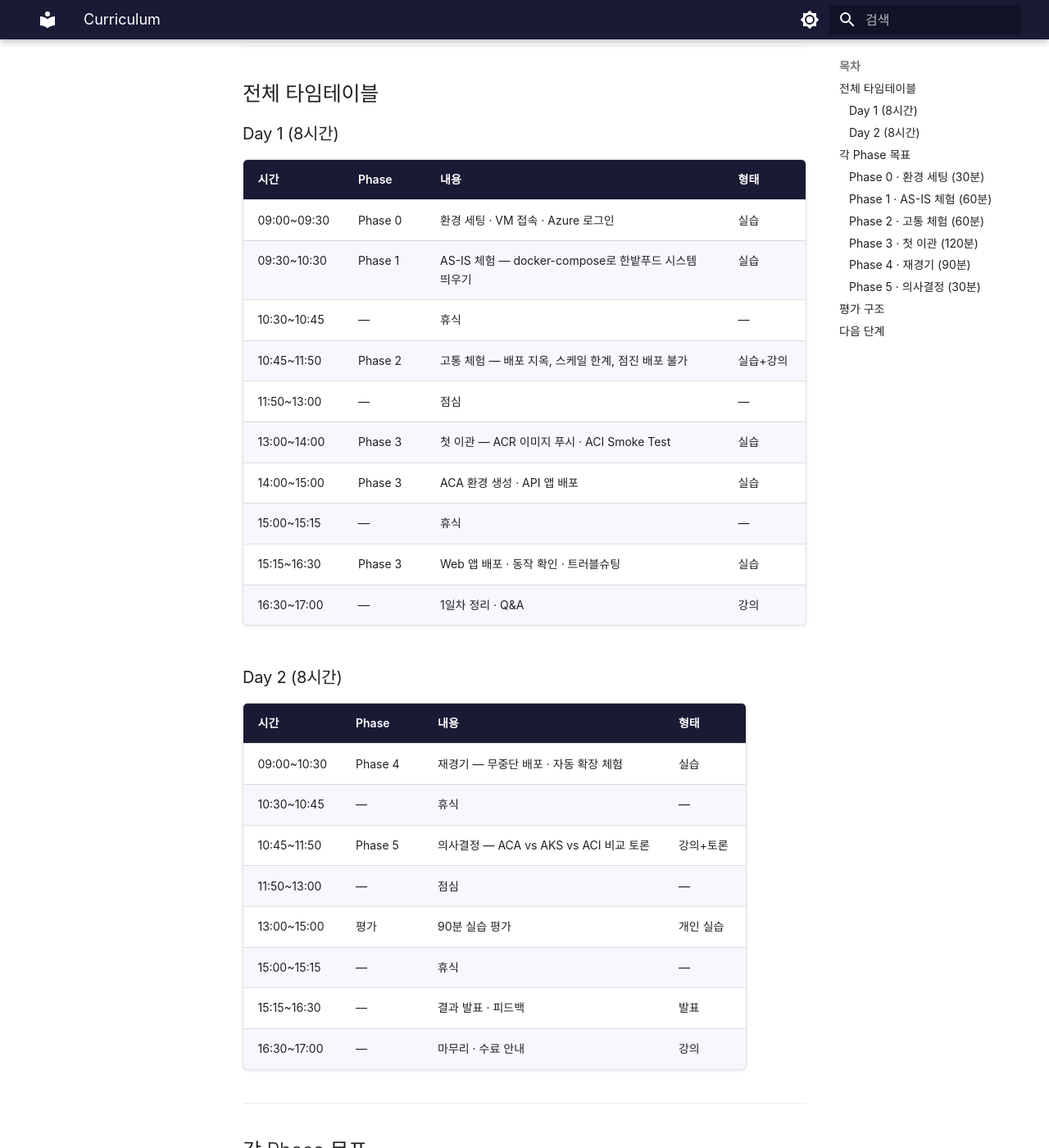
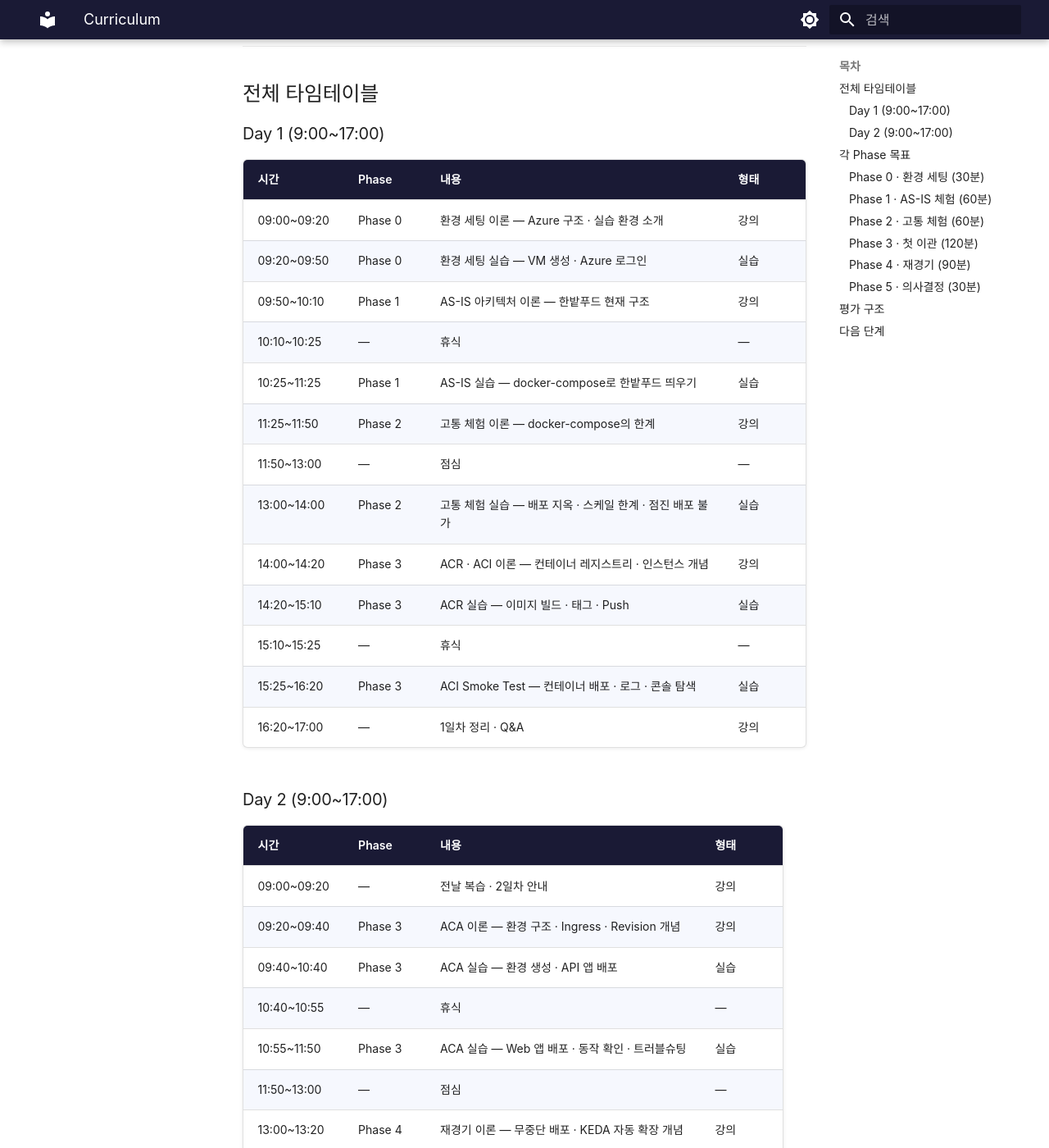
Before and after one commit to skilleat-labs/container-service-labs, an MkDocs documentation site: the page built from docs/overview/curriculum.md, in a window 1280 px wide and 1400 px high, scrolled down 234 px. Shown: the whole window at 82% size. Built offline with MkDocs 1.6.1 and Material for MkDocs 9.7.7, drawn with Linux system fonts in a browser that asks for light colours; some web fonts are replaced; some of the changed text lies outside the part shown.

Commit message:
docs: 타임테이블 이론+실습 분리, Day 1 ACI까지, Day 2 ACA~평가로 재구성

```diff
--- a/docs/curriculum.md
+++ b/docs/curriculum.md
@@ -7,33 +7,40 @@
 
 ## 전체 타임테이블
 
-### Day 1 (8시간)
+### Day 1 (9:00~17:00)
 
 | 시간 | Phase | 내용 | 형태 |
 |------|-------|------|------|
-| 09:00~09:30 | Phase 0 | 환경 세팅 · VM 접속 · Azure 로그인 | 실습 |
-| 09:30~10:30 | Phase 1 | AS-IS 체험 — docker-compose로 한밭푸드 시스템 띄우기 | 실습 |
-| 10:30~10:45 | — | 휴식 | — |
-| 10:45~11:50 | Phase 2 | 고통 체험 — 배포 지옥, 스케일 한계, 점진 배포 불가 | 실습+강의 |
+| 09:00~09:20 | Phase 0 | 환경 세팅 이론 — Azure 구조 · 실습 환경 소개 | 강의 |
+| 09:20~09:50 | Phase 0 | 환경 세팅 실습 — VM 생성 · Azure 로그인 | 실습 |
+| 09:50~10:10 | Phase 1 | AS-IS 아키텍처 이론 — 한밭푸드 현재 구조 | 강의 |
+| 10:10~10:25 | — | 휴식 | — |
+| 10:25~11:25 | Phase 1 | AS-IS 실습 — docker-compose로 한밭푸드 띄우기 | 실습 |
+| 11:25~11:50 | Phase 2 | 고통 체험 이론 — docker-compose의 한계 | 강의 |
 | 11:50~13:00 | — | 점심 | — |
-| 13:00~14:00 | Phase 3 | 첫 이관 — ACR 이미지 푸시 · ACI Smoke Test | 실습 |
-| 14:00~15:00 | Phase 3 | ACA 환경 생성 · API 앱 배포 | 실습 |
-| 15:00~15:15 | — | 휴식 | — |
-| 15:15~16:30 | Phase 3 | Web 앱 배포 · 동작 확인 · 트러블슈팅 | 실습 |
-| 16:30~17:00 | — | 1일차 정리 · Q&A | 강의 |
+| 13:00~14:00 | Phase 2 | 고통 체험 실습 — 배포 지옥 · 스케일 한계 · 점진 배포 불가 | 실습 |
+| 14:00~14:20 | Phase 3 | ACR · ACI 이론 — 컨테이너 레지스트리 · 인스턴스 개념 | 강의 |
+| 14:20~15:10 | Phase 3 | ACR 실습 — 이미지 빌드 · 태그 · Push | 실습 |
+| 15:10~15:25 | — | 휴식 | — |
+| 15:25~16:20 | Phase 3 | ACI Smoke Test — 컨테이너 배포 · 로그 · 콘솔 탐색 | 실습 |
+| 16:20~17:00 | — | 1일차 정리 · Q&A | 강의 |
 
-### Day 2 (8시간)
+### Day 2 (9:00~17:00)
 
 | 시간 | Phase | 내용 | 형태 |
 |------|-------|------|------|
-| 09:00~10:30 | Phase 4 | 재경기 — 무중단 배포 · 자동 확장 체험 | 실습 |
-| 10:30~10:45 | — | 휴식 | — |
-| 10:45~11:50 | Phase 5 | 의사결정 — ACA vs AKS vs ACI 비교 토론 | 강의+토론 |
+| 09:00~09:20 | — | 전날 복습 · 2일차 안내 | 강의 |
+| 09:20~09:40 | Phase 3 | ACA 이론 — 환경 구조 · Ingress · Revision 개념 | 강의 |
+| 09:40~10:40 | Phase 3 | ACA 실습 — 환경 생성 · API 앱 배포 | 실습 |
+| 10:40~10:55 | — | 휴식 | — |
+| 10:55~11:50 | Phase 3 | ACA 실습 — Web 앱 배포 · 동작 확인 · 트러블슈팅 | 실습 |
 | 11:50~13:00 | — | 점심 | — |
-| 13:00~15:00 | 평가 | 90분 실습 평가 | 개인 실습 |
+| 13:00~13:20 | Phase 4 | 재경기 이론 — 무중단 배포 · KEDA 자동 확장 개념 | 강의 |
+| 13:20~15:00 | Phase 4 | 재경기 실습 — Traffic Split · 자동 확장 체험 | 실습 |
 | 15:00~15:15 | — | 휴식 | — |
-| 15:15~16:30 | — | 결과 발표 · 피드백 | 발표 |
-| 16:30~17:00 | — | 마무리 · 수료 안내 | 강의 |
+| 15:15~15:35 | Phase 5 | 의사결정 이론 — ACA vs AKS vs ACI 비교 | 강의+토론 |
+| 15:35~16:30 | 평가 | 실습 평가 — Phase 3·4 재현 + 의사결정 매트릭스 | 개인 실습 |
+| 16:30~17:00 | — | 결과 발표 · 마무리 · 수료 안내 | 발표 |
 
 ---
 
--- a/docs/overview/curriculum.md
+++ b/docs/overview/curriculum.md
@@ -7,33 +7,40 @@
 
 ## 전체 타임테이블
 
-### Day 1 (8시간)
+### Day 1 (9:00~17:00)
 
 | 시간 | Phase | 내용 | 형태 |
 |------|-------|------|------|
-| 09:00~09:30 | Phase 0 | 환경 세팅 · VM 접속 · Azure 로그인 | 실습 |
-| 09:30~10:30 | Phase 1 | AS-IS 체험 — docker-compose로 한밭푸드 시스템 띄우기 | 실습 |
-| 10:30~10:45 | — | 휴식 | — |
-| 10:45~11:50 | Phase 2 | 고통 체험 — 배포 지옥, 스케일 한계, 점진 배포 불가 | 실습+강의 |
+| 09:00~09:20 | Phase 0 | 환경 세팅 이론 — Azure 구조 · 실습 환경 소개 | 강의 |
+| 09:20~09:50 | Phase 0 | 환경 세팅 실습 — VM 생성 · Azure 로그인 | 실습 |
+| 09:50~10:10 | Phase 1 | AS-IS 아키텍처 이론 — 한밭푸드 현재 구조 | 강의 |
+| 10:10~10:25 | — | 휴식 | — |
+| 10:25~11:25 | Phase 1 | AS-IS 실습 — docker-compose로 한밭푸드 띄우기 | 실습 |
+| 11:25~11:50 | Phase 2 | 고통 체험 이론 — docker-compose의 한계 | 강의 |
 | 11:50~13:00 | — | 점심 | — |
-| 13:00~14:00 | Phase 3 | 첫 이관 — ACR 이미지 푸시 · ACI Smoke Test | 실습 |
-| 14:00~15:00 | Phase 3 | ACA 환경 생성 · API 앱 배포 | 실습 |
-| 15:00~15:15 | — | 휴식 | — |
-| 15:15~16:30 | Phase 3 | Web 앱 배포 · 동작 확인 · 트러블슈팅 | 실습 |
-| 16:30~17:00 | — | 1일차 정리 · Q&A | 강의 |
+| 13:00~14:00 | Phase 2 | 고통 체험 실습 — 배포 지옥 · 스케일 한계 · 점진 배포 불가 | 실습 |
+| 14:00~14:20 | Phase 3 | ACR · ACI 이론 — 컨테이너 레지스트리 · 인스턴스 개념 | 강의 |
+| 14:20~15:10 | Phase 3 | ACR 실습 — 이미지 빌드 · 태그 · Push | 실습 |
+| 15:10~15:25 | — | 휴식 | — |
+| 15:25~16:20 | Phase 3 | ACI Smoke Test — 컨테이너 배포 · 로그 · 콘솔 탐색 | 실습 |
+| 16:20~17:00 | — | 1일차 정리 · Q&A | 강의 |
 
-### Day 2 (8시간)
+### Day 2 (9:00~17:00)
 
 | 시간 | Phase | 내용 | 형태 |
 |------|-------|------|------|
-| 09:00~10:30 | Phase 4 | 재경기 — 무중단 배포 · 자동 확장 체험 | 실습 |
-| 10:30~10:45 | — | 휴식 | — |
-| 10:45~11:50 | Phase 5 | 의사결정 — ACA vs AKS vs ACI 비교 토론 | 강의+토론 |
+| 09:00~09:20 | — | 전날 복습 · 2일차 안내 | 강의 |
+| 09:20~09:40 | Phase 3 | ACA 이론 — 환경 구조 · Ingress · Revision 개념 | 강의 |
+| 09:40~10:40 | Phase 3 | ACA 실습 — 환경 생성 · API 앱 배포 | 실습 |
+| 10:40~10:55 | — | 휴식 | — |
+| 10:55~11:50 | Phase 3 | ACA 실습 — Web 앱 배포 · 동작 확인 · 트러블슈팅 | 실습 |
 | 11:50~13:00 | — | 점심 | — |
-| 13:00~15:00 | 평가 | 90분 실습 평가 | 개인 실습 |
+| 13:00~13:20 | Phase 4 | 재경기 이론 — 무중단 배포 · KEDA 자동 확장 개념 | 강의 |
+| 13:20~15:00 | Phase 4 | 재경기 실습 — Traffic Split · 자동 확장 체험 | 실습 |
 | 15:00~15:15 | — | 휴식 | — |
-| 15:15~16:30 | — | 결과 발표 · 피드백 | 발표 |
-| 16:30~17:00 | — | 마무리 · 수료 안내 | 강의 |
+| 15:15~15:35 | Phase 5 | 의사결정 이론 — ACA vs AKS vs ACI 비교 | 강의+토론 |
+| 15:35~16:30 | 평가 | 실습 평가 — Phase 3·4 재현 + 의사결정 매트릭스 | 개인 실습 |
+| 16:30~17:00 | — | 결과 발표 · 마무리 · 수료 안내 | 발표 |
 
 ---
 
```
